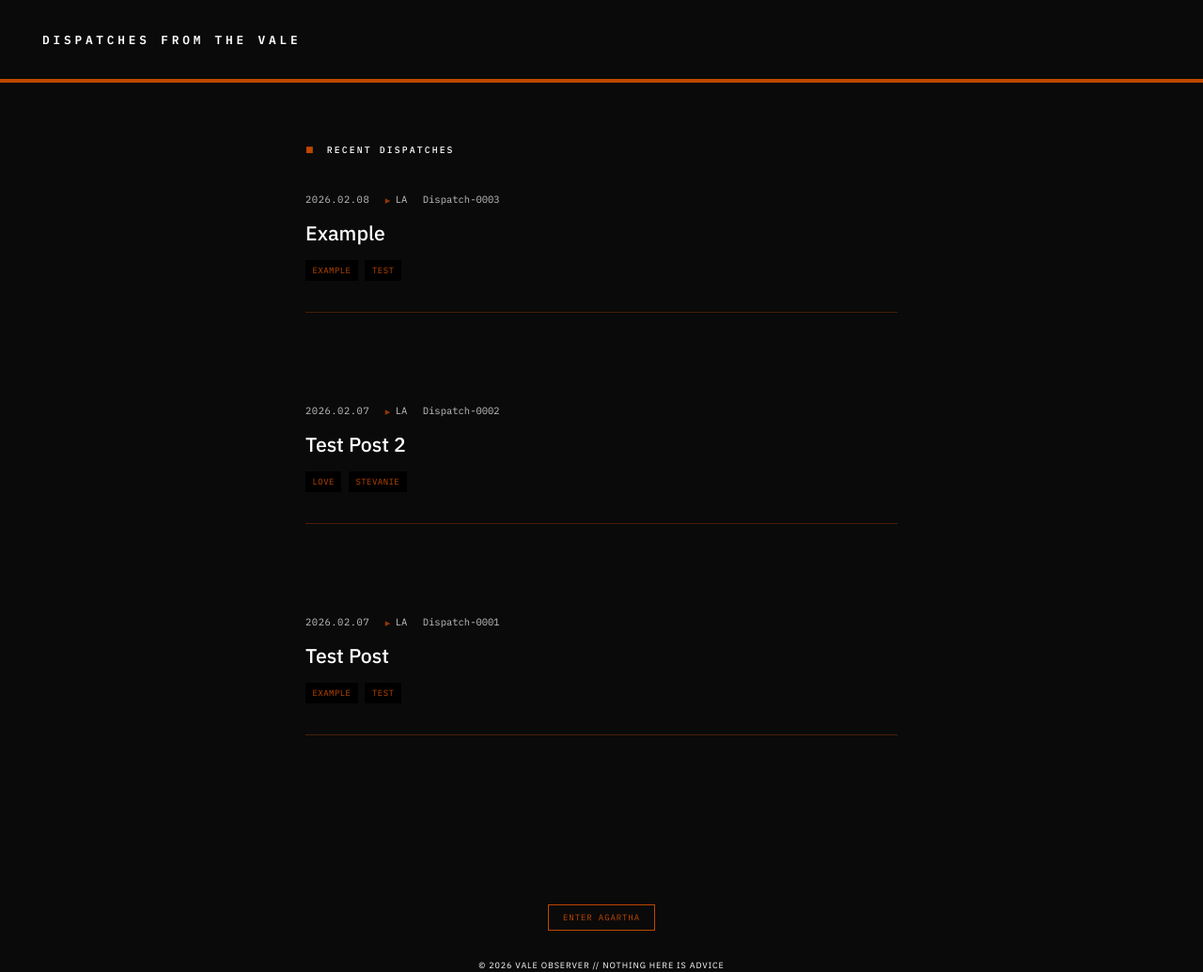
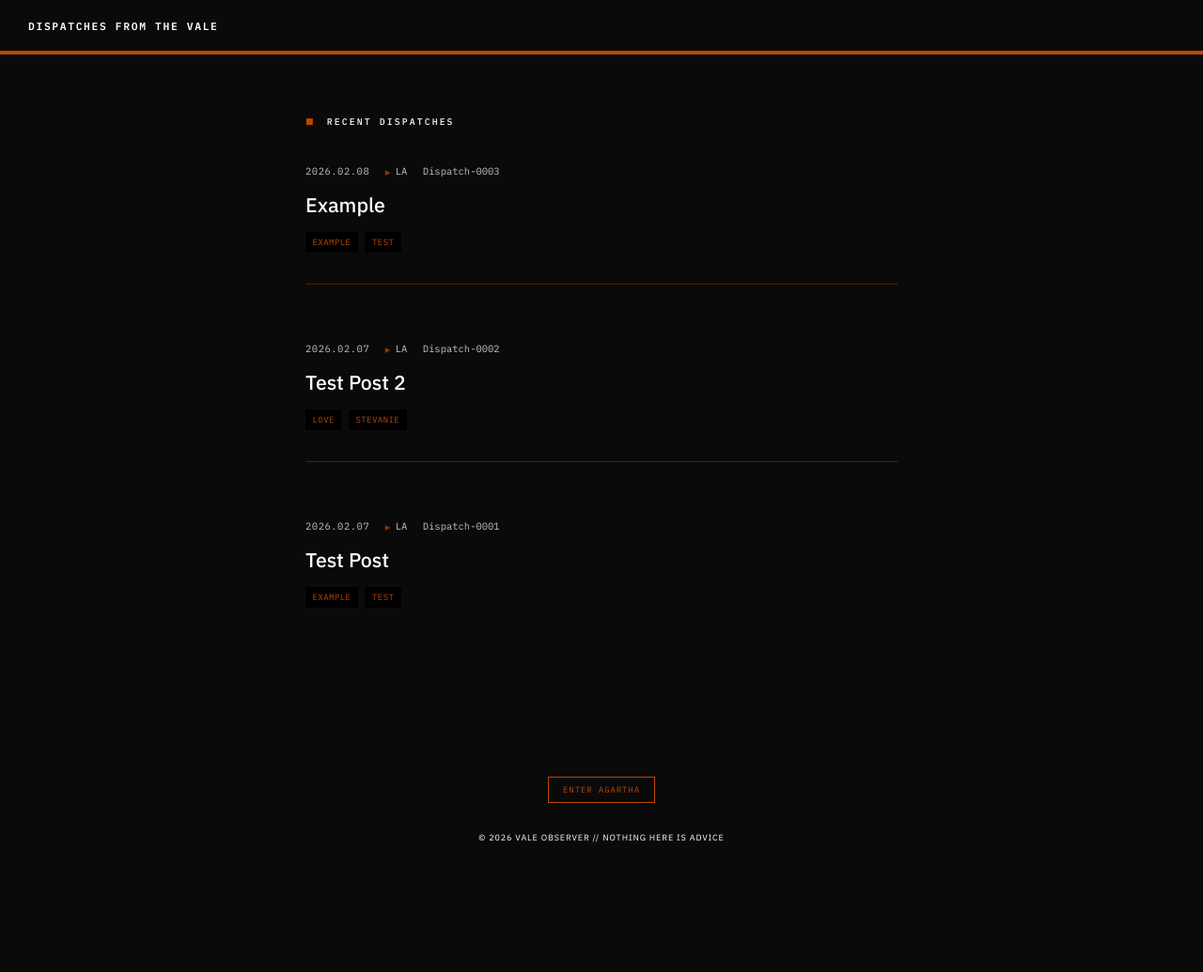
Before and after one commit to valeobserver/dispatches-from-the-vale, a Jekyll site: the page built from index.html, in a window 1280 px wide and 1035 px high. Shown: the whole window at 94% size. Built offline with Jekyll 4.4.1, drawn with Linux system fonts in a browser that asks for light colours.

Commit message:
Update default.html

```diff
--- a/_layouts/default.html
+++ b/_layouts/default.html
@@ -36,14 +36,14 @@
 
         header {
             border-bottom: 4px solid var(--accent);
-            padding: 2rem 3rem;
+            padding: 1rem 2rem;
             position: sticky;
             top: 0;
             background: var(--bg);
             z-index: 100;
         }
 
-                footer {
+         footer {
             margin-top: 5rem;
             marging-bottom: 5rem;
             padding-top: 2rem;
@@ -62,9 +62,9 @@
 
         .site-title {
             font-family: var(--mono);
-            font-size: 0.85rem;
-            font-weight: 700;
-            letter-spacing: 0.3em;
+            font-size: 0.75rem;
+            font-weight: 600;
+            letter-spacing: 0.15em;
             text-transform: uppercase;
             color: var(--fg);
             text-decoration: none;
@@ -98,8 +98,8 @@
         }
 
         .post {
-            margin-bottom: 3.2rem;
-            padding-bottom: 3.2rem;
+            margin-bottom: 2rem;
+            padding-bottom: 2rem;
         }
 
         .post:last-child {
@@ -242,18 +242,23 @@
       </div>
       {% endif %}
 
-      <hr>
+    {% unless forloop.last %}
+    <hr>
+    {% endunless %}
+
     </article>
     {% endfor %}
   </section>
 </main>
 
+<div style="padding-bottom: 3rem;">
 <footer>
     <button id="agartha-toggle" style="font-family: var(--mono); font-size: 0.6rem; letter-spacing: 0.1em; background: transparent; border: 1px solid var(--accent); color: var(--accent); padding: 0.5rem 1rem; cursor: pointer; text-transform: uppercase; margin-top: 1rem; transition: all 0.3s;">
         Enter Agartha
     </button>
     <span class="footer-text">© 2026 Vale Observer // Nothing here is advice</span>
 </footer>
+</div>
 
 <style>
 #agartha-toggle:hover {
```
